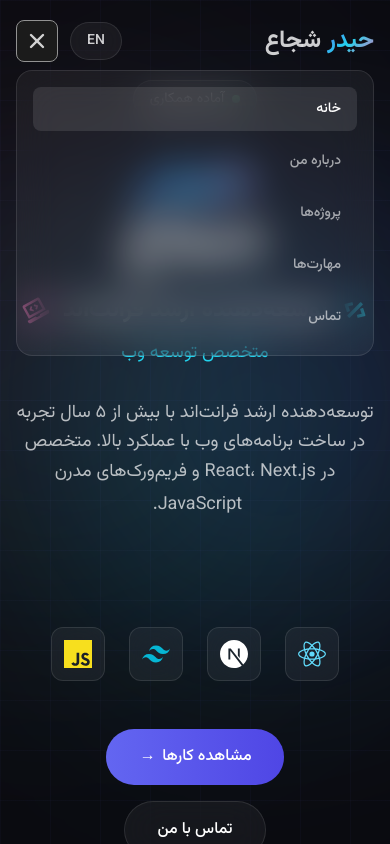
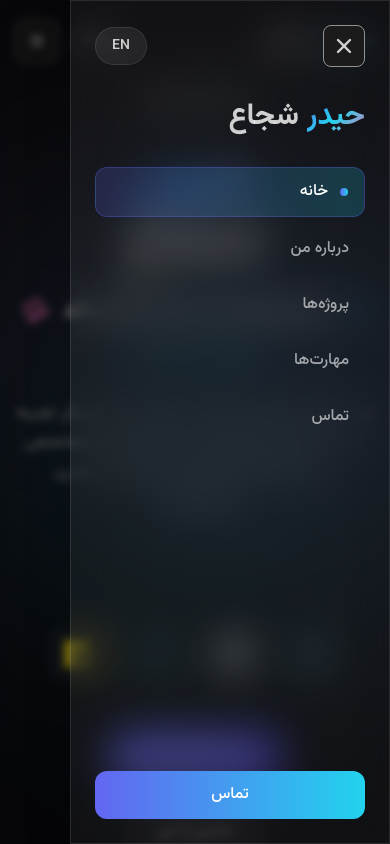
Before and after one commit to hidarshoja/resume-my, a React (Vite) app: page / in a window 390 px wide. Both pictures are taken after a click on the button 37 px from the left and 41 px from the top of the page. Shown: the top 844 px of the page. Built offline with nearby package versions, Linux system fonts and the light colour scheme.

Commit message:
Refactor Navbar component to implement a mobile menu sidebar

```diff
--- a/src/components/Navbar.jsx
+++ b/src/components/Navbar.jsx
@@ -100,38 +100,117 @@ export default function Navbar() {
         </div>
       </div>
 
-      {/* Mobile Menu */}
+      {/* Mobile Menu Sidebar */}
       <AnimatePresence>
         {isMobileMenuOpen && (
+          <>
+            {/* Backdrop */}
             <motion.div
-            initial={{ opacity: 0, height: 0 }}
-            animate={{ opacity: 1, height: 'auto' }}
-            exit={{ opacity: 0, height: 0 }}
-            className="md:hidden glass mt-2 mx-4 rounded-2xl overflow-hidden"
+              initial={{ opacity: 0 }}
+              animate={{ opacity: 1 }}
+              exit={{ opacity: 0 }}
+              onClick={() => setIsMobileMenuOpen(false)}
+              className="fixed inset-0 bg-black/50 backdrop-blur-sm z-40 md:hidden"
+            />
+
+            {/* Sidebar */}
+            <motion.div
+              initial={{ x: isRTL ? '-100%' : '100%', opacity: 0 }}
+              animate={{ x: 0, opacity: 1 }}
+              exit={{ x: isRTL ? '-100%' : '100%', opacity: 0 }}
+              transition={{ type: 'spring', stiffness: 300, damping: 30 }}
+              className={`fixed top-0 bottom-0 md:hidden w-80 max-w-[85vw] glass z-50 shadow-2xl ${
+                isRTL ? 'right-0' : 'left-0'
+              }`}
             >
-            <div className="p-4 space-y-2">
+              <div className="h-full flex flex-col p-6">
+                {/* Header */}
+                <div className="flex items-center justify-between mb-8">
+                  <motion.button
+                    whileHover={{ scale: 1.1 }}
+                    whileTap={{ scale: 0.9 }}
+                    onClick={() => setIsMobileMenuOpen(false)}
+                    className="p-2 rounded-lg glassNavbar text-white/80 hover:text-white transition-colors"
+                  >
+                    <HiX size={24} />
+                  </motion.button>
+
+                  <motion.button
+                    whileHover={{ scale: 1.05 }}
+                    whileTap={{ scale: 0.95 }}
+                    onClick={toggleLanguage}
+                    className="px-4 py-2 rounded-full glass text-sm font-medium text-white/80 hover:text-white transition-colors"
+                  >
+                    {language === 'fa' ? 'EN' : 'فا'}
+                  </motion.button>
+                </div>
+
+                {/* Name */}
+                <motion.div
+                  initial={{ opacity: 0, y: 20 }}
+                  animate={{ opacity: 1, y: 0 }}
+                  transition={{ delay: 0.1 }}
+                  className="mb-8"
+                >
+                  <h2 className="text-3xl font-bold">
+                    <span className="gradient-text">
+                      {isRTL ? 'حیدر' : 'Haider'}
+                    </span>
+                    <span className="text-white/80">
+                      {isRTL ? ' شجاع' : ' Shoja'}
+                    </span>
+                  </h2>
+                </motion.div>
+
+                {/* Navigation Links */}
+                <div className="flex-1 space-y-2">
                   {navLinks.map((link, index) => (
                     <motion.div
                       key={link.path}
                       initial={{ opacity: 0, x: isRTL ? 20 : -20 }}
                       animate={{ opacity: 1, x: 0 }}
-                  transition={{ delay: index * 0.1 }}
+                      transition={{ delay: 0.2 + index * 0.1 }}
                     >
                       <Link
                         to={link.path}
                         onClick={() => setIsMobileMenuOpen(false)}
-                    className={`block px-4 py-3 rounded-lg text-sm font-medium transition-all duration-300 ${
+                        className={`flex items-center gap-3 px-4 py-3 rounded-xl text-base font-medium transition-all duration-300 ${
                           location.pathname === link.path
-                        ? 'bg-white/10 text-white'
+                            ? 'bg-gradient-to-r from-primary/20 to-accent/20 text-white border border-primary/30'
                             : 'text-white/60 hover:bg-white/5 hover:text-white'
                         }`}
                       >
-                    {link.label}
+                        {location.pathname === link.path && (
+                          <motion.div
+                            layoutId="mobile-nav-indicator"
+                            className="w-2 h-2 rounded-full bg-gradient-to-r from-primary to-accent"
+                            transition={{ type: 'spring', stiffness: 350, damping: 30 }}
+                          />
+                        )}
+                        <span>{link.label}</span>
                       </Link>
                     </motion.div>
                   ))}
                 </div>
+
+                {/* Footer Button */}
+                <motion.div
+                  initial={{ opacity: 0, y: 20 }}
+                  animate={{ opacity: 1, y: 0 }}
+                  transition={{ delay: 0.6 }}
+                  className="mt-8"
+                >
+                  <Link
+                    to="/contact"
+                    onClick={() => setIsMobileMenuOpen(false)}
+                    className="block w-full px-6 py-3 rounded-xl bg-gradient-to-r from-primary to-accent text-white font-medium text-center hover:shadow-lg hover:shadow-primary/30 transition-all"
+                  >
+                    {isRTL ? 'تماس' : 'Contact'}
+                  </Link>
                 </motion.div>
+              </div>
+            </motion.div>
+          </>
         )}
       </AnimatePresence>
     </motion.nav>
```
Lines whose indentation alone changed are shown as unchanged.
